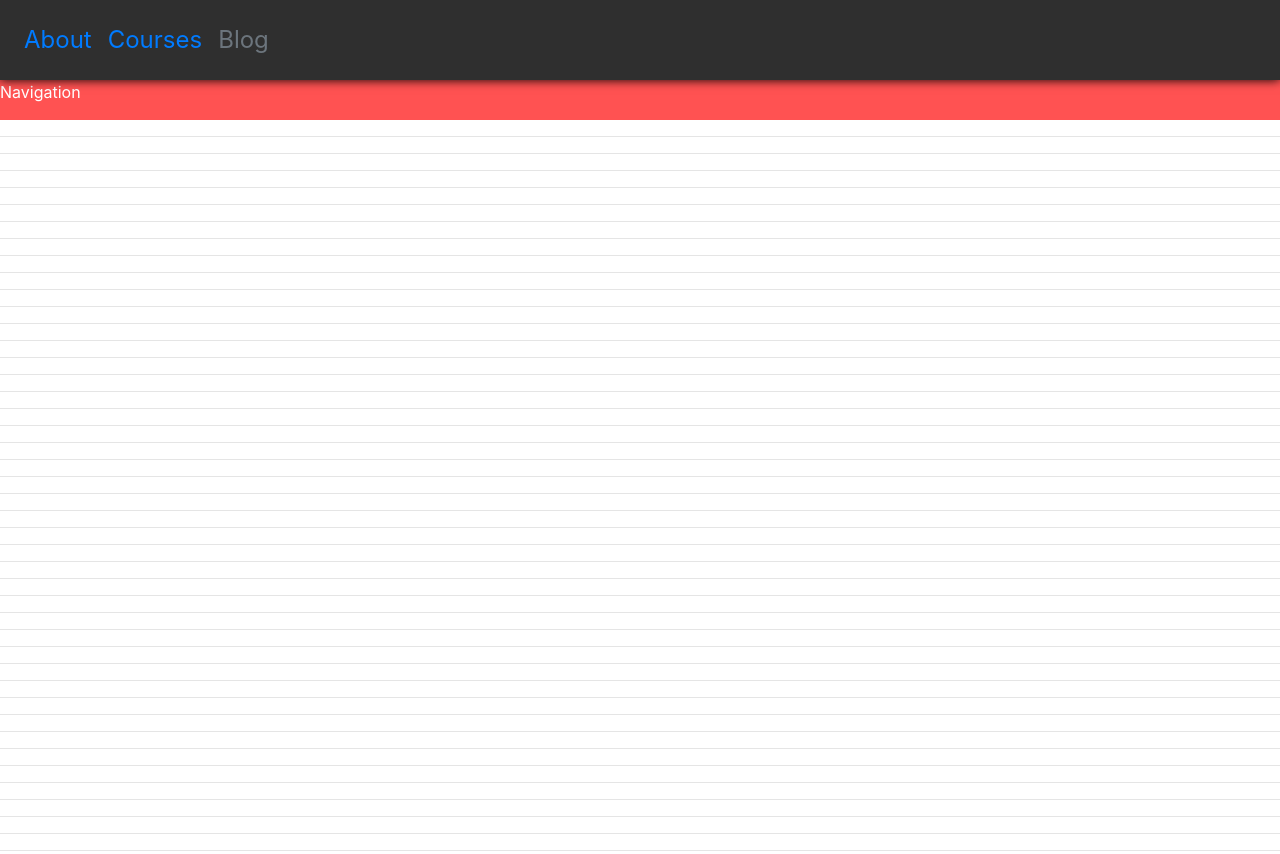
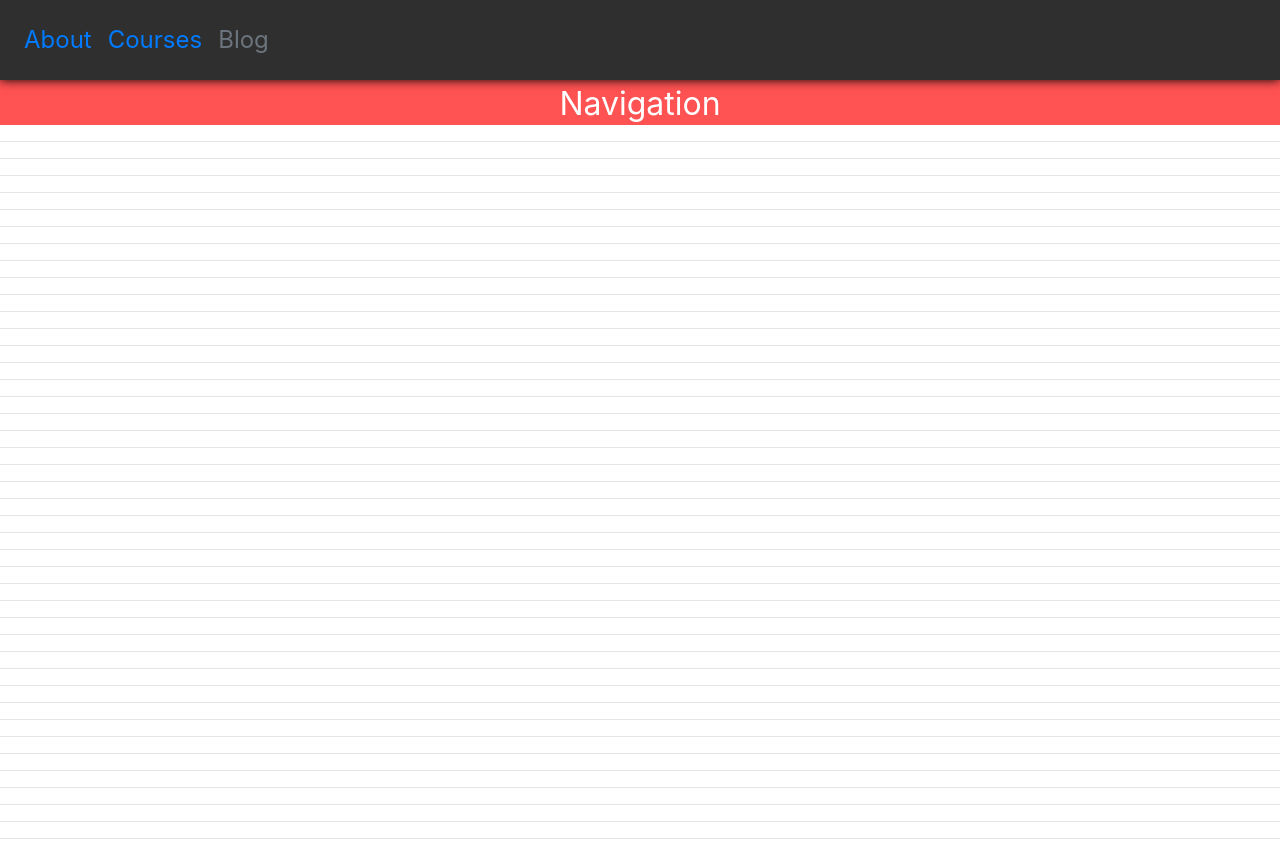
Before and after one commit to MadNiklek/testerep, a plain HTML site: page index.html in a window 1280 px wide. Shown: the top 854 px of the page. Drawn offline with nearby package versions, Linux system fonts and the light colour scheme.

Commit message:
added nav and prog bars

```diff
--- a/index.html
+++ b/index.html
@@ -1,16 +1,15 @@
 <!doctype html>
 <html lang="en">
-  <head>
-    <!-- Required meta tags -->
+<head>
     <meta charset="utf-8">
     <meta name="viewport" content="width=device-width, initial-scale=1, shrink-to-fit=no">
     <link rel="stylesheet" type="text/css" href="style.css">
-    <!-- Bootstrap CSS -->
     <link rel="stylesheet" href="https://stackpath.bootstrapcdn.com/bootstrap/4.3.1/css/bootstrap.min.css" integrity="sha384-ggOyR0iXCbMQv3Xipma34MD+dH/1fQ784/j6cY/iJTQUOhcWr7x9JvoRxT2MZw1T" crossorigin="anonymous">
+    <title>Hello, world!</title>
+</head>
 
-    <title>Hello, world!</title>
-  </head>
-  <body>
+
+<body>
 
 
 
@@ -40,9 +39,27 @@
 
 <div id="nav2">Navigation</div>
 
+<div id="_progress"></div>
+
+
+
+
 <div class="content">
-<hr><hr><hr><hr><hr><hr><hr><hr><hr><hr><hr><hr><hr><hr><hr><hr><hr><hr><hr><hr><hr><hr><hr><hr><hr><hr><hr><hr><hr><hr><hr><hr><hr><hr><hr><hr><hr><hr><hr><hr><hr><hr><hr><hr><hr><hr><hr><hr><hr><hr><hr><hr><hr><hr><hr><hr><hr><hr><hr><hr><hr><hr><hr><hr><hr><hr><hr><hr><hr><hr><hr><hr><hr><hr><hr><hr><hr><hr><hr><hr><hr><hr><hr><hr><hr><hr><hr><hr><hr><hr><hr><hr><hr><hr>
+ <hr><hr><hr> <hr><hr><hr> <hr><hr><hr> <hr><hr><hr> <hr><hr><hr> <hr><hr><hr> <hr><hr><hr><hr><hr><hr><hr><hr><hr><hr><hr><hr><hr><hr><hr><hr><hr><hr><hr><hr><hr><hr><hr><hr><hr><hr><hr><hr><hr><hr><hr><hr><hr>
 </div>
+
+
+
+
+
+
+
+
+
+
+
+
+
 
 
     <script src='https://ajax.googleapis.com/ajax/libs/jquery/3.1.1/jquery.min.js'></script>
--- a/script.js
+++ b/script.js
@@ -1,12 +1,9 @@
-// When the user scrolls the page, execute myFunction
+// STICK SECOND NAV
 window.onscroll = function() {myFunction()};
-
 // Get the navbar
 var navbar = document.getElementById("nav2");
-
 // Get the offset position of the navbar
 var sticky = navbar.offsetTop;
-
 // Add the sticky class to the navbar when you reach its scroll position. Remove "sticky" when you leave the scroll position
 function myFunction() {
   if (window.pageYOffset >= sticky) {
@@ -15,3 +12,21 @@ function myFunction() {
     navbar.classList.remove("sticky");
   }
 }
+
+
+//PROGRESS BAR
+document.addEventListener(
+  "scroll",
+  function() {
+    var scrollTop =
+      document.documentElement["scrollTop"] || document.body["scrollTop"];
+    var scrollBottom =
+      (document.documentElement["scrollHeight"] ||
+        document.body["scrollHeight"]) - document.documentElement.clientHeight;
+    scrollPercent = scrollTop / scrollBottom * 100 + "%";
+    document
+      .getElementById("_progress")
+      .style.setProperty("--scroll", scrollPercent);
+  },
+  { passive: true }
+);
--- a/style.css
+++ b/style.css
@@ -1,36 +1,49 @@
-
-
-
+body {
+  text-align: center;
+  margin: 0;
+  padding: 0;
+  scroll-behavior: smooth;
+}
+/* main nav */
 #navbarchik{
   height: 80px;
   background-color: #2f2f2f;
   font-size: 150%;
 }
-
 .navbar-brand{
   font-size: 5em;
   font-family: 'Lato', sans-serif;
 }
 
-
-body {
-  text-align: center;
-  margin: 0;
-  padding: 0;
-}
+/* nav2 */
 
 #nav2 {
+  text-align: center;
+  font-size: 200%;
   width: 100%;
-  height: 40px;
+  height: 45px;
   background: #ff5252;
   color: #fff;
 }
-
-
-
 .sticky{
   box-shadow: 0 0 10px black;
   position: fixed;
   top: 0;
   width: 100%;
 }
+
+/* scroll progr bar */
+
+#_progress {
+  --scroll: 0%;
+  background: linear-gradient(
+    to right,
+    black var(--scroll),
+    transparent 0
+  );
+  position: fixed;
+  width: 100%;
+  height: 5px;
+  top: 0px;
+  z-index: 100;
+}
```
